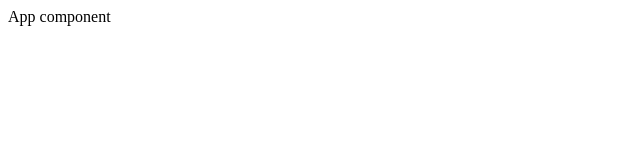
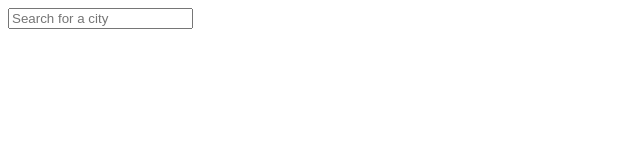
Before and after one commit to msonmezates/Weather-App, a React (Create React App) app: page / in a window 1280 px wide. Shown: the top 160 px of the page, without its empty margins (0-640 px from the left). Built offline with nearby package versions, Linux system fonts and the light colour scheme.

Commit message:
Add a search bar container and render

```diff
--- a/src/components/App.js
+++ b/src/components/App.js
@@ -1,9 +1,10 @@
 import React from 'react';
+import SearchBar from '../containers/search_bar';
 
 const App = () => {
   return (
     <div>
-      App component
+      <SearchBar />
     </div>
   );
 }
--- /dev/null
+++ b/src/containers/search_bar.js
@@ -0,0 +1,11 @@
+import React, { Component } from 'react';
+
+export default class SearchBar extends Component {
+  render() {
+    return (
+      <form>
+        <input placeholder="Search for a city" />
+      </form>
+    );
+  }
+}
--- a/src/index.js
+++ b/src/index.js
@@ -1,6 +1,6 @@
 import React from 'react';
 import ReactDOM from 'react-dom';
-import App from './components/App';
+import App from './components/app';
 import { Provider } from 'react-redux';
 import { createStore, applyMiddleware } from 'redux';
 import reducers from './reducers';
```
